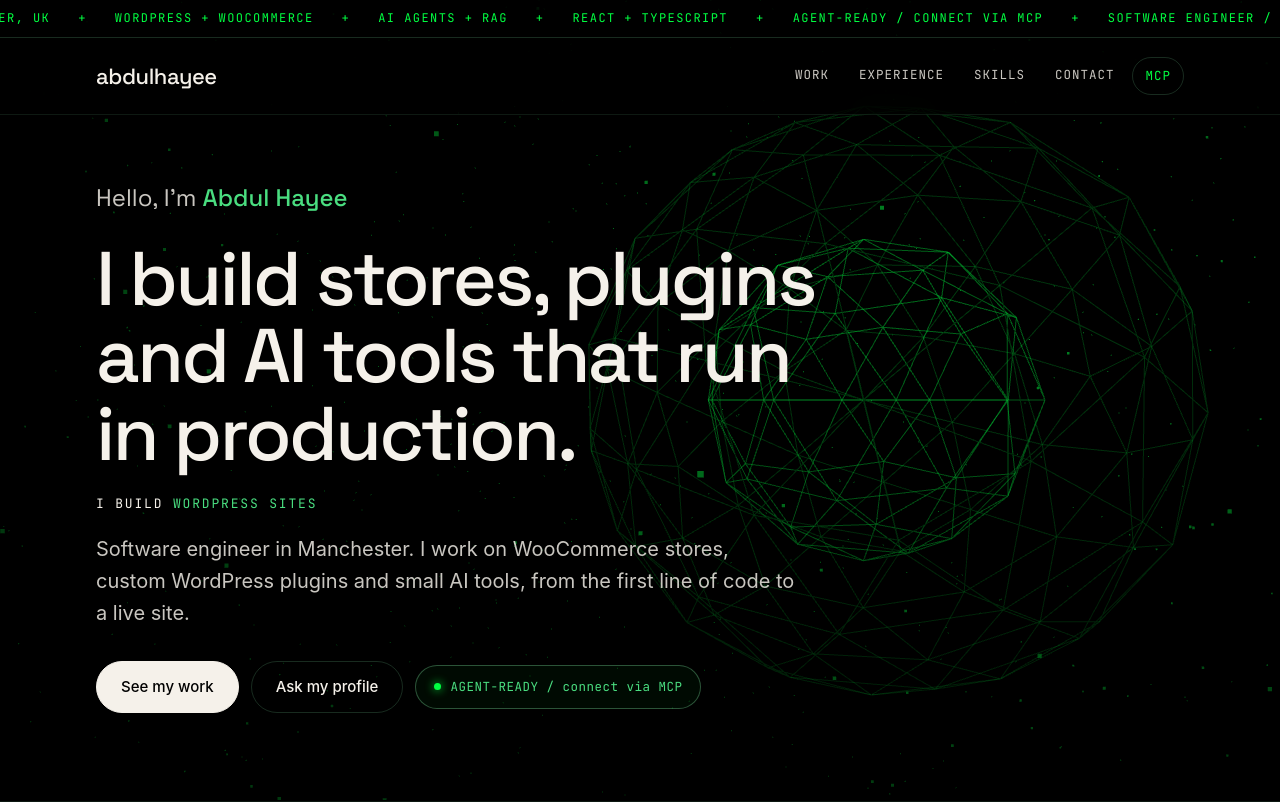
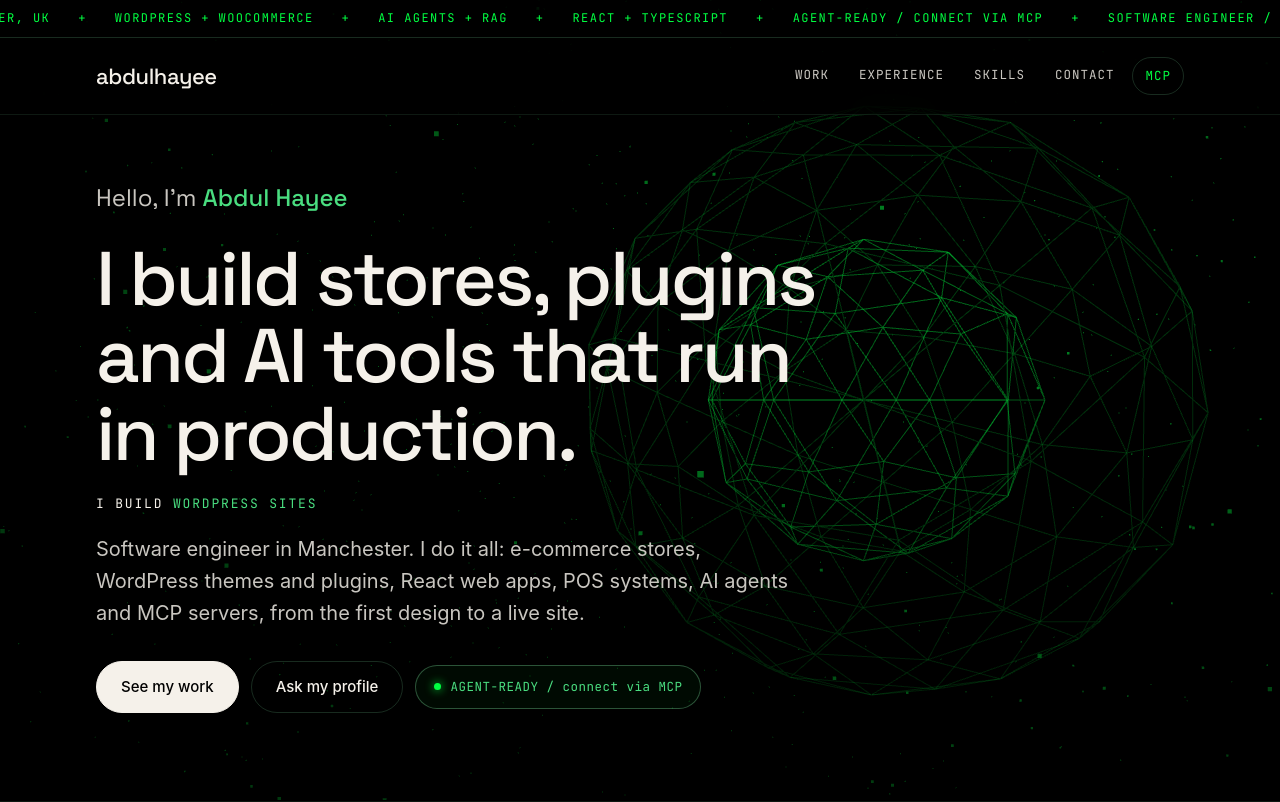
Before and after one commit to abdulhayeedev/abdul-mcp, a Next.js app: page / in a window 1280 px wide. Shown: the top 802 px of the page. Built offline with nearby package versions, Linux system fonts and the light colour scheme; a web font is replaced by a local one.

Commit message:
Revise professional description in page.tsx
Updated the description of professional experience to include a wider range of services.

```diff
--- a/app/page.tsx
+++ b/app/page.tsx
@@ -140,8 +140,8 @@ export default function Home() {
               <h1 className="reveal">I build stores, plugins and AI tools that run in production.</h1>
               <p className="tag reveal">I build <Rotator /></p>
               <p className="lead reveal">
-                Software engineer in Manchester. I work on WooCommerce stores, custom WordPress plugins
-                and small AI tools, from the first line of code to a live site.
+                Software engineer in Manchester. I do it all: e-commerce stores, WordPress themes and plugins,
+                React web apps, POS systems, AI agents and MCP servers, from the first design to a live site.
               </p>
               <div className="cta reveal">
                 <a className="btn solid" href="#work">See my work</a>
```
